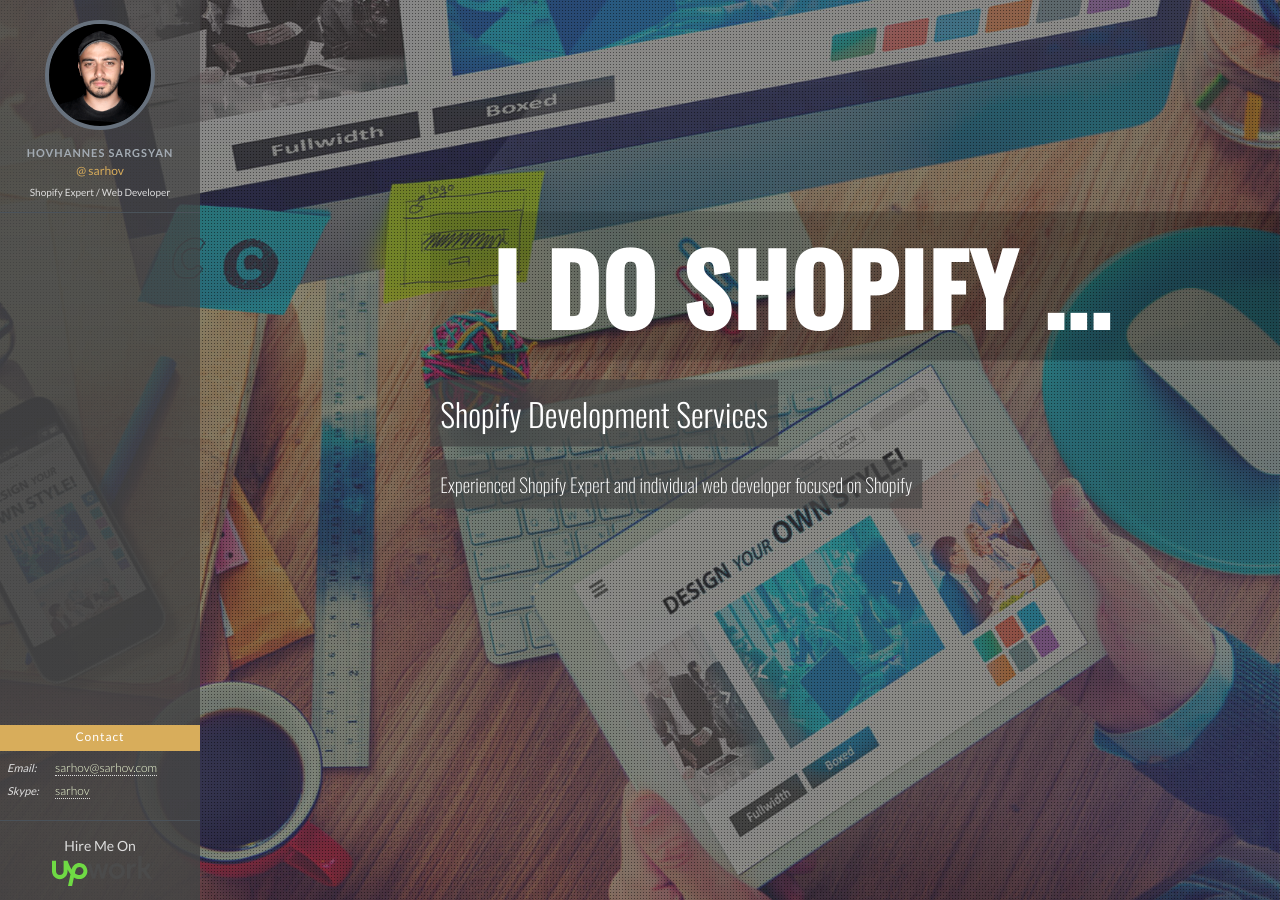
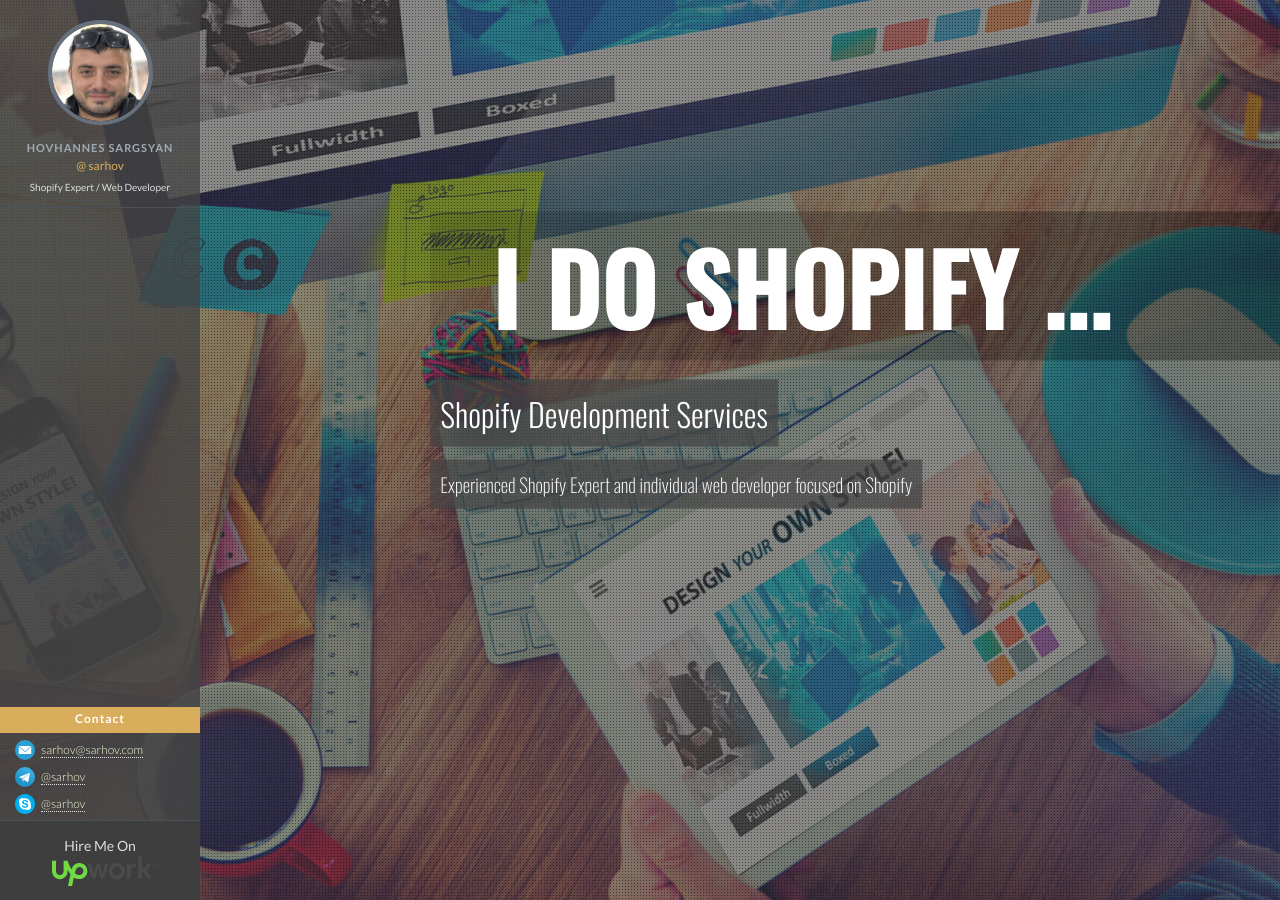
Before and after one commit to sarhov/sarhov.github.io, a Jekyll site: the page built from index.html, in a window 1280 px wide. Built offline with Jekyll 4.4.1, drawn with Linux system fonts in a browser that asks for light colours; nearby versions of some CDN libraries.

Commit message:
updated contact section and avatar block

```diff
--- a/_layouts/default.html
+++ b/_layouts/default.html
@@ -9,7 +9,7 @@
     <div class="b-inner">
       <div class="b-account">
         <a href="{{site.baseurl}}" class="b-account__link">
-          <img src="{{site.baseurl}}img/avatar.png" alt="sarhov | shopify expert, web developer" class="b-account__img">
+          <img src="{{site.baseurl}}img/sarhov.jpg" srcset="{{site.baseurl}}img/sarhov.jpg 1x, {{site.baseurl}}img/sarhov-2x.jpg 2x" alt="sarhov | shopify expert, web developer" class="b-account__img">
         </a>
         <!-- b-account__link -->
         <div class="b-account__text">
@@ -27,23 +27,36 @@
       </div>
       <!-- /.b-account__text -->
       <div class="b-contact">
-        <span class="b-contact__text b-contact__text_title">Contact</span>
+        <h3 class="b-contact__title">Contact</h3>
         <div class="b-contact__line">
-          <span class="b-contact__text">Email:</span>
-          <a href="mailto:sarhov@sarhov.com" class="b-contact__link b-contact__link_email">sarhov@sarhov.com</a>
+          <a href="mailto:sarhov@sarhov.com?subject=Hello sarhov!" class="b-contact__link" title="Contact with sarhov via email">
+            <span class="b-contact__icon b-contact__icon_email">Contact with sarhov via email</span>
+            <span class="b-contact__link-text">sarhov@sarhov.com</span>
+          </a>
         </div>
         <!-- /.b-contact__line -->
 
         <div class="b-contact__line">
-          <span class="b-contact__text">Skype:</span>
-          <a href="skype:sarhov?chat" class="b-contact__link b-contact__link_skype">sarhov</a>
+          <a href="https://t.me/sarhov" target="_blank" class="b-contact__link" title="Contact with sarhov via telegram">
+            <span class="b-contact__icon b-contact__icon_telegram">Contact with sarhov via telegram</span>
+            <span class="b-contact__link-text">@sarhov</span>
+          </a>
         </div>
         <!-- /.b-contact__line -->
+
+        <div class="b-contact__line">
+          <a href="skype:sarhov?chat" class="b-contact__link" title="Contact with sarhov via skype">
+            <span class="b-contact__icon b-contact__icon_skype">Contact with sarhov via skype</span>
+            <span class="b-contact__link-text">@sarhov</span>
+          </a>
+        </div>
+        <!-- /.b-contact__line -->
+
       </div>
       <!-- /.b-contact -->
 
       <div class="b-hire">
-        <a title="Hire Shopify Expert on UpWork (oDesk)" target="_blank" href="https://www.upwork.com/users/~014912c3618a182ed7" class="b-hire__link">Hire Me On</a>
+        <a title="Hire Shopify Expert on UpWork (oDesk)" target="_blank" href="https://www.upwork.com/fl/sarhov" class="b-hire__link">Hire Me On</a>
       </div>
     </div>
     <!-- /.b-account -->
--- a/_sass/_main.scss
+++ b/_sass/_main.scss
@@ -226,8 +226,8 @@ body {
   margin: auto;
   text-align: center;
   &__link{
-    width: 110px;
-    height: 110px;
+    width: 105px;
+    height: 105px;
     overflow: hidden;
     border-radius: 50%;
     margin: auto;
@@ -242,12 +242,11 @@ body {
       margin-bottom: 7px;
     }
     img {
-      filter: contrast(1.2);
-      height: auto;
-      max-height: 100%;
-      max-width: 100%;
-      transform: rotate(4deg) translate(-2px, -5px);
+      transform: rotate(-4deg) translate(2px, 0px) scale(1.11);
       transition: all 0.3s ease 0s;
+      object-fit: cover;
+      height: 100%;
+      width: 100%;
     }
     // &:hover{
     //   img{
@@ -337,7 +336,7 @@ body {
 /* b-contact */
 .b-contact{
   text-align: left;
-  height: 70px;
+  height: 88px;
   position: absolute;
   bottom: 105px;
   left:0;
@@ -352,8 +351,9 @@ body {
   &__line{
     margin-bottom: 3px;
     padding: 2px;
+    padding-left: 15px;
   }
-  &__link{
+  &__link-text{
     font-weight: 300;
     color: #F3FFD9;
     border-bottom: 1px dotted #ddd;
@@ -363,15 +363,7 @@ body {
       color: #ddd;
     }
   }
-  &__text{
-    font-size: 12px;
-    font-style: italic;
-    margin: 0 5px;
-    width: 100px;
-    display: inline-block;
-    width: 40px;
-    font-size: 11px;
-    &_title{
+  &__title{
     background: #d8ad5b none repeat scroll 0 0;
     color: #fff;
     display: block;
@@ -382,6 +374,26 @@ body {
     padding: 6px 4px 8px;
     text-align: center;
     width: 100%;
+  }
+  &__icon {
+    display: inline-block;
+    vertical-align: middle;
+    margin-right: 3px;
+    width: 20px;
+    height: 20px;
+    overflow: hidden;
+    background: #9c0;
+    text-overflow: hidden;
+    overflow: hidden;
+    text-indent: -9999px;
+    &_telegram{
+      background: transparent url('/img/telegram.svg') center/contain no-repeat;
+    }
+    &_email{
+      background: transparent url('/img/email.svg') center/contain no-repeat;
+    }
+    &_skype{
+      background: transparent url('/img/skype.svg') center/contain no-repeat;
     }
   }
 }
@@ -396,6 +408,7 @@ body {
   left:0;
   width: 100%;
   height: 80px;
+  background: #3e3e3e;
   @media screen and (max-height: 442px){
     position: static;
   }
```
Also changed, not shown: img/email.svg (added), img/logo.png (deleted), img/sarhov-2x.jpg (added), img/sarhov.jpg (added), img/skype.svg (added), img/telegram.svg (added), img/telegram_icon.svg (deleted). Lines whose indentation alone changed are shown as unchanged.
